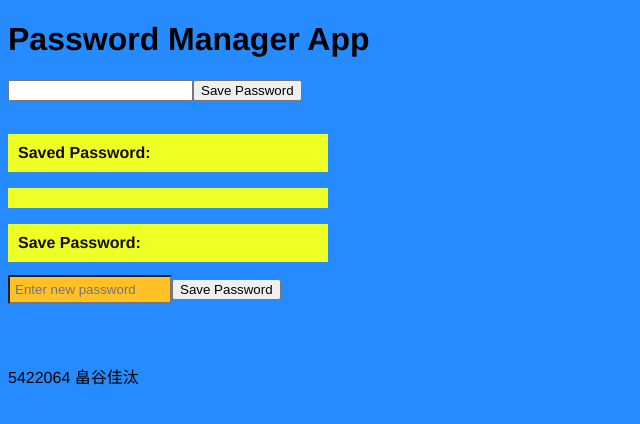
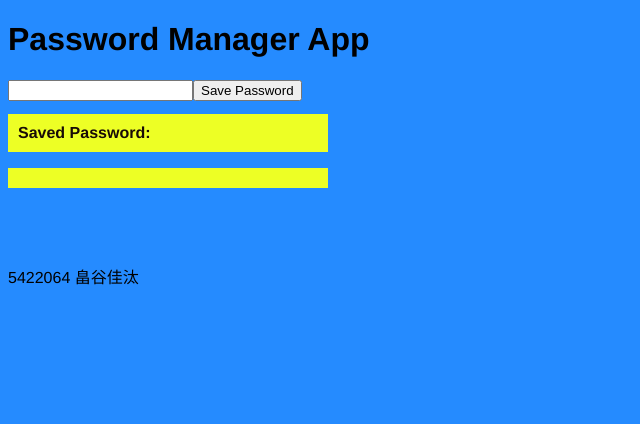
Before and after one commit to Hk22064/SandC, a React (Vite) app: page / in a window 1280 px wide. Shown: the top 424 px of the page, without its empty margins (0-640 px from the left). Built offline with nearby package versions, Linux system fonts and the light colour scheme.

Commit message:
Add files via upload

```diff
--- a/src/App.jsx
+++ b/src/App.jsx
@@ -1,7 +1,6 @@
 // App.jsx
 
 import React from 'react';
-import PasswordComponent from './components/PasswordComponent';
 import PasswordForm from './components/PasswordForm'; // 作成したパスワードフォームコンポーネント
 
 const App = () => {
@@ -9,7 +8,6 @@ const App = () => {
     <div>
       <h1>Password Manager App</h1>
       <PasswordForm /> {/* 作成したパスワードフォームを呼び出す */}
-      <PasswordComponent />
     </div>
   );
 };
--- a/src/components/PasswordForm.jsx
+++ b/src/components/PasswordForm.jsx
@@ -11,6 +11,13 @@ const PasswordForm = () => {
       .then(response => {
         console.log(response.data.message);
         // パスワード保存の成功処理
+        axios.get('/.netlify/functions/getSavedPassword')
+          .then(savedPasswordResponse => {
+            setPassword(savedPasswordResponse.data.savedPassword);
+          })
+          .catch(error => {
+            console.error('Error fetching saved password:', error);
+          });
       })
       .catch(error => {
         console.error('Error saving password:', error);
@@ -26,6 +33,8 @@ const PasswordForm = () => {
         onChange={(e) => setPassword(e.target.value)}
       />
       <button onClick={handleSavePassword}>Save Password</button>
+      <h2>Saved Password:</h2>
+      <p>{password}</p>
     </div>
   );
 };
```
